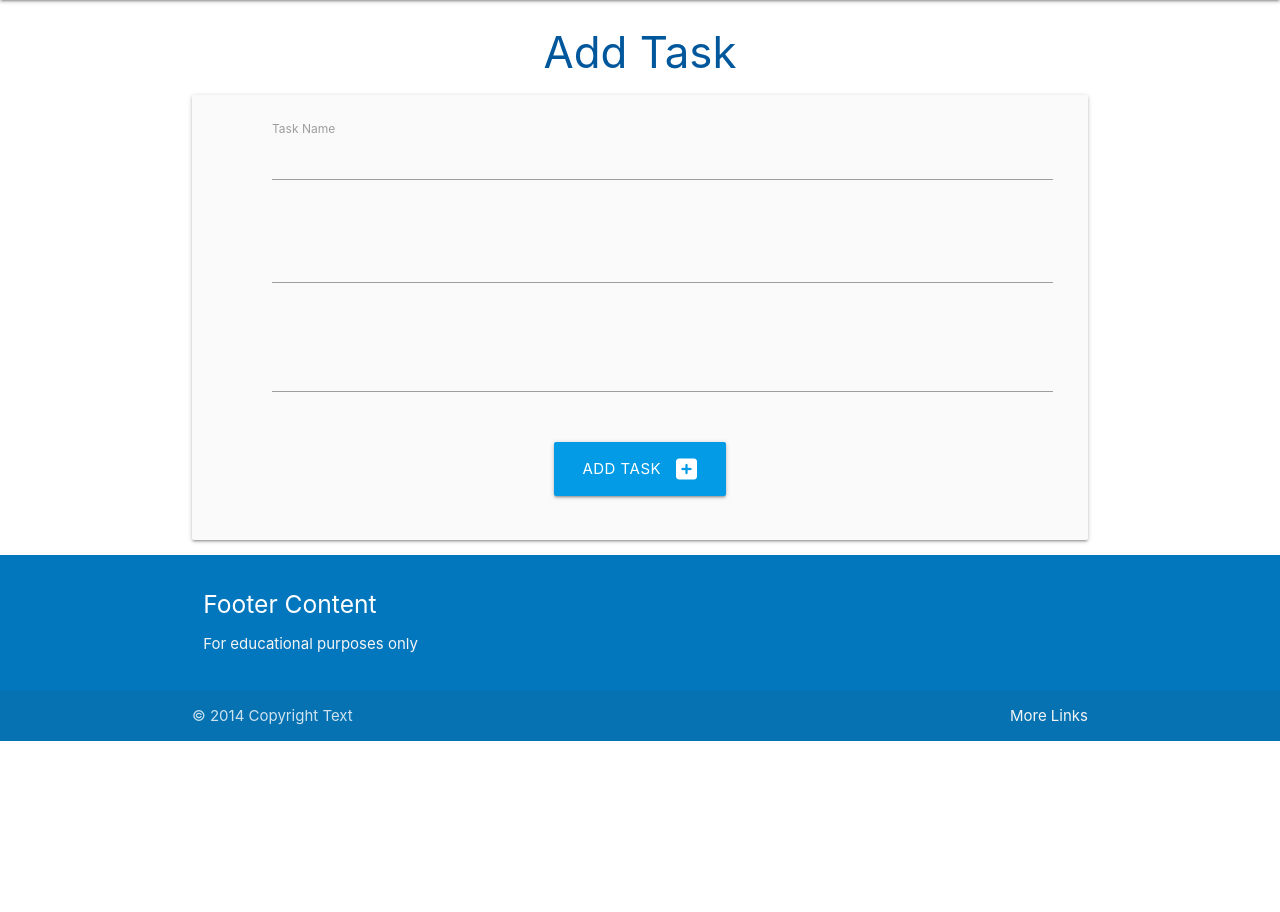
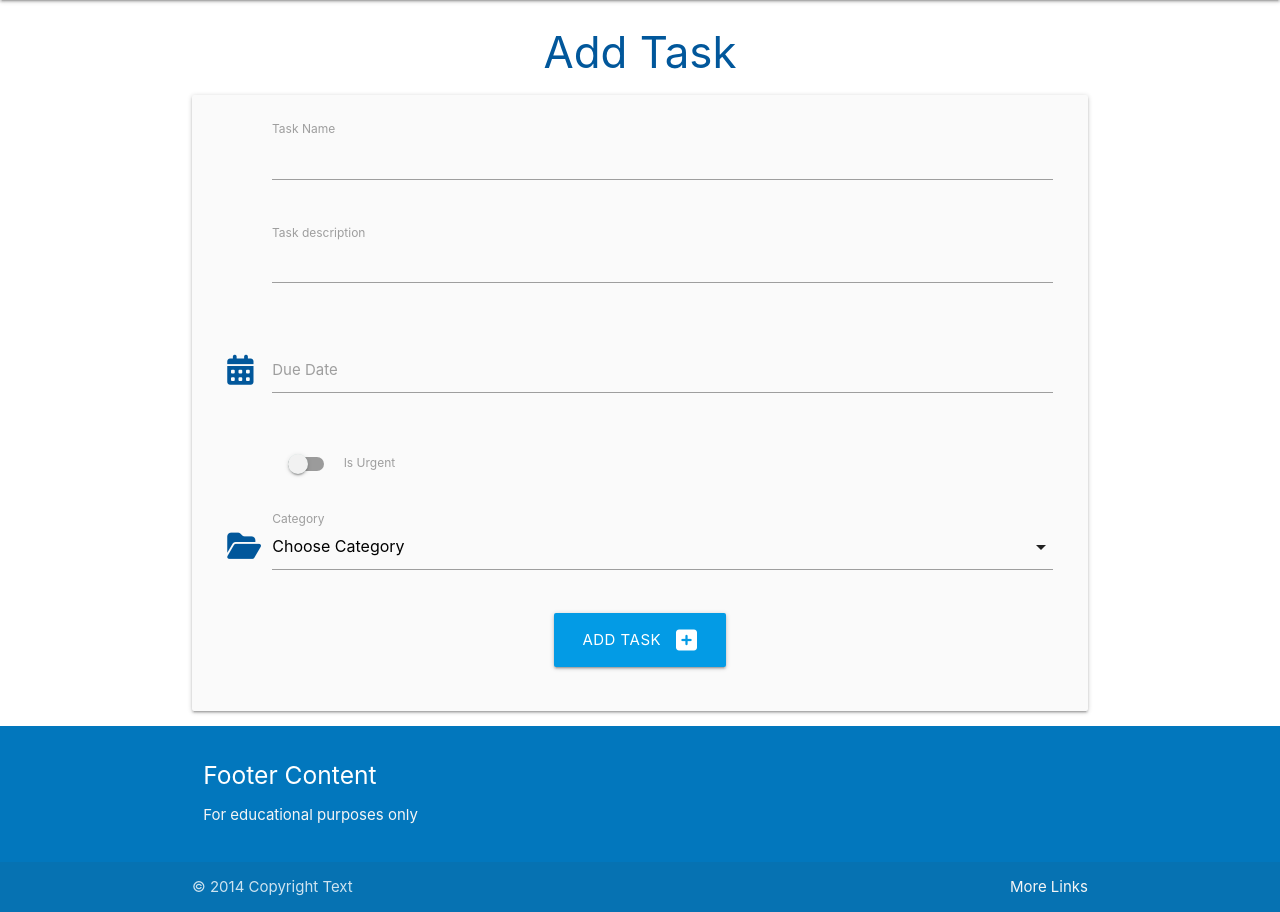
Before and after one commit to Oxymetaphoric/sqlalchemy-task-manager, a Flask app: page /add_task in a window 1280 px wide. Shown: the part 64-976 px from the top of the page. Before the commit the page ends 805 px from the top, so only its background shows below. Run offline with Flask 2, Linux system fonts and the light colour scheme; data that the repository does not hold is empty.

Commit message:
BUILD: Add Task functionality

```diff
--- a/taskmanager/static/js/script.js
+++ b/taskmanager/static/js/script.js
@@ -2,3 +2,16 @@
     var elems = document.querySelectorAll('.sidenav');
     var instances = M.Sidenav.init(elems);
   });
+
+document.addEventListener('DOMContentLoaded', function() {
+    var elems = document.querySelectorAll('.datepicker');
+    var instances = M.Datepicker.init(elems, {
+      format: "dd mmm yyyy",
+      i18n: {done: "select"}
+    });
+  });
+
+ document.addEventListener('DOMContentLoaded', function() {
+  var elems = document.querySelectorAll('select');
+  var instances = M.FormSelect.init(elems);
+});
--- a/taskmanager/templates/add_task.html
+++ b/taskmanager/templates/add_task.html
@@ -4,6 +4,7 @@
 
 <div class="row card-panel grey lighten-5">
   <form class="col s12" method="POST" action="{{url_for('add_task')}}">
+
     <div class="row">
       <div class="input-field col s12">
         <i class="fas fa pencil-alt prefix light-blue-text text-darken-4"></i>
@@ -16,18 +17,43 @@
       <div class="input-field col s12">
         <i class="fas fa align-left prefix light-blue-text text-darken-4"></i>
         <textarea name="task_description" placeholder="" id="task_description" minlength="5" maxlength="200" type="text" class="materialize-textarea validate" required></textarea>
-        <label for="task_description" Name</label>
+        <label for="task_description">Task description</label>
       </div>
     </div>
 
     <div class="row">
       <div class="input-field col s12">
-        <i class="fas fa align-left prefix light-blue-text text-darken-4"></i>
-        <textarea name="task_description" placeholder="" id="task_description" minlength="5" maxlength="200" type="text" class="materialize-textarea validate" required></textarea>
-        <label for="task_description" Name</label>
+        <i class="fas fa-calendar-alt left prefix light-blue-text text-darken-4"></i>
+        <input id="due_date" name="due_date" type="text" class="datepicker validate" required>
+        <label for="due_date">Due Date</label>
       </div>
     </div>
 
+    <div class="row">
+      <div class="input-field col s12">
+        <div class="switch">
+          <i class="fas fa-exclamation-cirle prefix light-blue-text text-darken-4"></i>
+          <label for="is_urgent">
+            <input name="is_urgent" id="is_urgent" type="checkbox">
+            <span class="lever"></span>
+            Is Urgent
+          </label>
+        </div>
+      </div>
+    </div>
+
+    <div class="row">
+      <div class="input-field col s12">
+        <i class="fas fa-folder-open prefix light-blue-text text-darken-4"></i>
+        <select id="category_id" name="category_id" class="validate" required>
+          <option value="" disabled selected>Choose Category</option>
+          {% for category in categories %}
+            <option value="{{category.id}}">{{category.category_name}}</option>
+          {% endfor %}
+        </select>
+        <label for="category_id">Category</label>
+      </div>
+    </div>
 
     <div class="row">
       <div class="col s12 center-align">
@@ -36,6 +62,7 @@
         </button>
       </div>
     </div>
+
   </form>
 </div>
 
```
